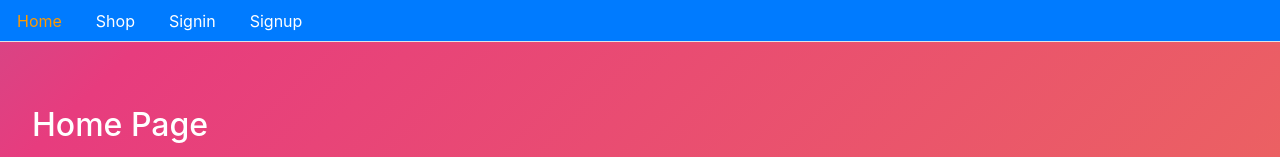
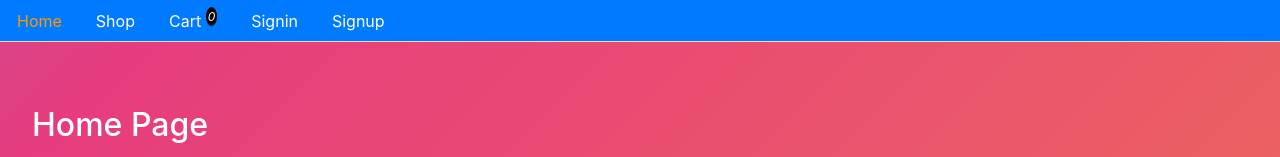
Before and after one commit to n4sunday/ecommerce-frontend, a React (Create React App) app: page / in a window 1280 px wide. Shown: the top 157 px of the page. Built offline with nearby package versions, Linux system fonts and the light colour scheme; no server answers.

Commit message:
Cart items total in menu

```diff
--- a/src/core/Menu.js
+++ b/src/core/Menu.js
@@ -1,6 +1,7 @@
 import React, { Fragment } from 'react'
 import { Link, withRouter } from 'react-router-dom'
 import { signout, isAuthenticated } from '../auth'
+import {itemTotal} from './cartHelpers'
 
 
 const isActive = (history, path) => {
@@ -21,6 +22,10 @@
 
             <li className="nav-item">
                 <Link className="nav-link" to="/shop" style={isActive(history, "/shop")} >Shop</Link>
+            </li>
+
+            <li className="nav-item">
+                <Link className="nav-link" to="/cart" style={isActive(history, "/cart")} >Cart <sup><small className="cart-badge">{itemTotal()}</small></sup></Link>
             </li>
 
             {isAuthenticated() && isAuthenticated().user.role === 0 && (
--- a/src/core/cartHelpers.js
+++ b/src/core/cartHelpers.js
@@ -1,8 +1,8 @@
 export const addItem = (item, next) => {
     let cart = []
-    if (typeof window !== "undefined") {
-        if (localStorage.getItem("cart")) {
-            cart = JSON.parse(localStorage.getItem("cart"))
+    if (typeof window !== 'undefined') {
+        if (localStorage.getItem('cart')) {
+            cart = JSON.parse(localStorage.getItem('cart'))
         }
         cart.push({
             ...item,
@@ -13,8 +13,17 @@
             return cart.find(p => p._id === id)
         })
 
-        localStorage.setItem("cart", JSON.stringify(cart))
+        localStorage.setItem('cart', JSON.stringify(cart))
         next()
 
     }
 }
+
+export const itemTotal = () => {
+    if (window !== 'undefined') {
+        if (localStorage.getItem('cart')) {
+            return JSON.parse(localStorage.getItem('cart')).length
+        }
+    }
+    return 0
+}
--- a/src/styles.css
+++ b/src/styles.css
@@ -6,6 +6,15 @@
 .jumbotron,
 .nav :hover {
     border-radius: 0px;
+}
+
+/* card badge */
+.cart-badge, .cart-badge:hover {
+    border-radius: 50%;
+    padding: 2px;
+    font-size: 12px;
+    font-style: italic;
+    background: #000;
 }
 
 /**
```
